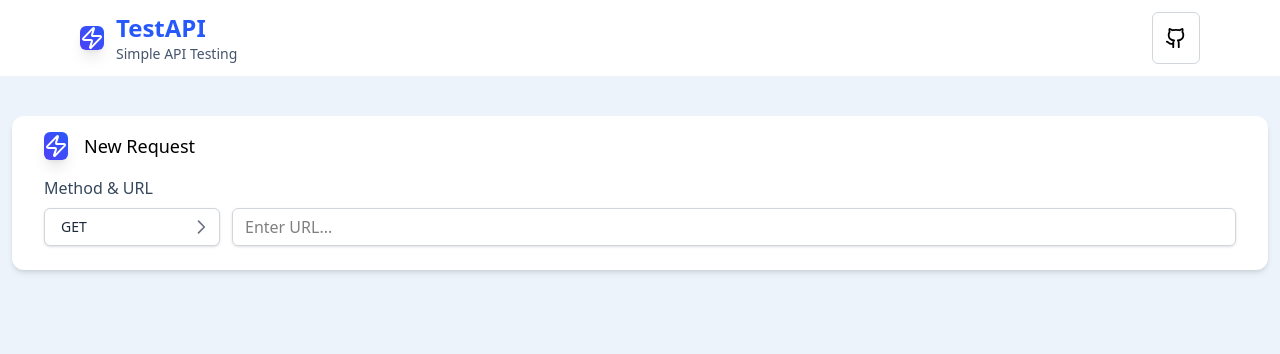
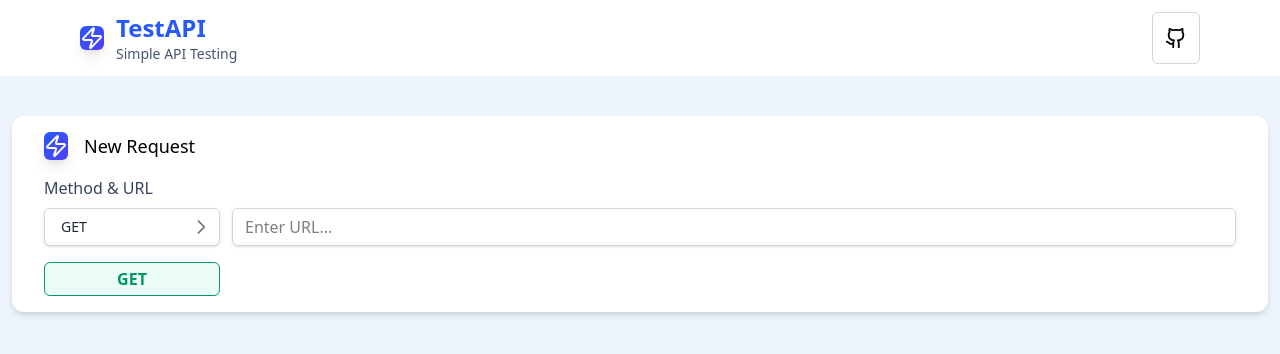
Before and after one commit to Umar-Farooq-5757/TheEndpoint, a React (Vite) app: page / in a window 1280 px wide. Shown: the top 354 px of the page. Built offline with nearby package versions, Linux system fonts and the light colour scheme.

Commit message:
UI fixes

```diff
--- a/src/components/RequestBox.jsx
+++ b/src/components/RequestBox.jsx
@@ -5,12 +5,37 @@ import Dropdown from "./ui/Dropdown";
 const RequestBox = () => {
   const [isOpen, setIsOpen] = useState(false);
   const [selected, setSelected] = useState("GET");
-  const methods = ["GET", "POST", "PUT", "DELETE"];
+  const methods = [
+    {
+      type: "GET",
+      backgroundColor: "#ecfdf5",
+      textColor: "#009966",
+    },
+    {
+      type: "POST",
+      backgroundColor: "#eff6ff",
+      textColor: "#155dfc",
+    },
+    {
+      type: "PUT",
+      backgroundColor: "#fff7ed",
+      textColor: "#f5520c",
+    },
+    {
+      type: "DELETE",
+      backgroundColor: "#fef2f2",
+      textColor: "#e7000b",
+    },
+  ];
+
+  const [methodBoxBackgroundColor, setMethodBoxBackgroundColor] =
+    useState("#ecfdf5");
+  const [methodBoxTextColor, setMethodBoxTextColor] = useState("#009966");
 
   return (
     <section className="bg-white mt-10 mx-3 px-8 py-4 shadow-md rounded-xl">
       <div className="flex gap-4">
-        <Logo padding={1} />
+        <Logo padding="2" />
         <h2 className="font-medium text-lg">New Request</h2>
       </div>
       <div className="mt-4">
@@ -22,6 +47,8 @@ const RequestBox = () => {
             methods={methods}
             isOpen={isOpen}
             setIsOpen={setIsOpen}
+            setMethodBoxBackgroundColor={setMethodBoxBackgroundColor}
+            setMethodBoxTextColor={setMethodBoxTextColor}
           />
           <input
             type="text"
@@ -30,6 +57,13 @@ const RequestBox = () => {
             className="border border-gray-300 shadow-sm pl-3 outline-blue-400 transition-all rounded-md grow"
           />
         </div>
+        {/* SHOW METHOD BUTTON */}
+        <button
+          className={`show-method border rounded-md w-44 mt-2 py-1 font-semibold`}
+          style={{backgroundColor:methodBoxBackgroundColor,color:methodBoxTextColor,borderColor:methodBoxTextColor}}
+        >
+          {selected}
+        </button>
       </div>
     </section>
   );
--- a/src/components/ui/Dropdown.jsx
+++ b/src/components/ui/Dropdown.jsx
@@ -1,6 +1,14 @@
 import React from "react";
 
-const Dropdown = ({ selected, setIsOpen, isOpen, methods, setSelected }) => {
+const Dropdown = ({
+  selected,
+  setIsOpen,
+  isOpen,
+  methods,
+  setSelected,
+  setMethodBoxBackgroundColor,
+  setMethodBoxTextColor,
+}) => {
   const handleSelect = (method) => {
     setSelected(method);
     setIsOpen(false);
@@ -35,11 +43,15 @@ const Dropdown = ({ selected, setIsOpen, isOpen, methods, setSelected }) => {
         <ul className="w-full bg-white border border-gray-300 rounded-md shadow-md mt-1 py-2 absolute top-9">
           {methods.map((method) => (
             <li
-              key={method}
-              className="px-4 py-2 hover:bg-gradient-to-r hover:from-[#2758fa] hover:to-[#4c3ff7] hover:text-white cursor-pointer"
-              onClick={() => handleSelect(method)}
+              key={method.type}
+              className="px-4 py-2 transition-all hover:bg-gradient-to-r hover:from-[#2758fa] hover:to-[#4c3ff7] hover:text-white cursor-pointer"
+              onClick={() => {
+                handleSelect(method.type);
+                setMethodBoxBackgroundColor(method.backgroundColor);
+                setMethodBoxTextColor(method.textColor);
+              }}
             >
-              {method}
+              {method.type}
             </li>
           ))}
         </ul>
--- a/src/components/ui/Logo.jsx
+++ b/src/components/ui/Logo.jsx
@@ -2,7 +2,7 @@ import { Zap } from "lucide-react";
 
 const Logo = ({padding}) => {
   return (
-    <div className={`logo bg-gradient-to-bl from-[#2758fa] to-[#4c3ff7] text-white rounded-md w-fit flex justify-center items-center p-${padding} shadow-lg`}>
+    <div className={`logo bg-gradient-to-br from-[#2758fa] to-[#4c3ff7] text-white rounded-md w-fit flex justify-center items-center p-${padding} shadow-lg`}>
       <Zap />
     </div>
   );
```
